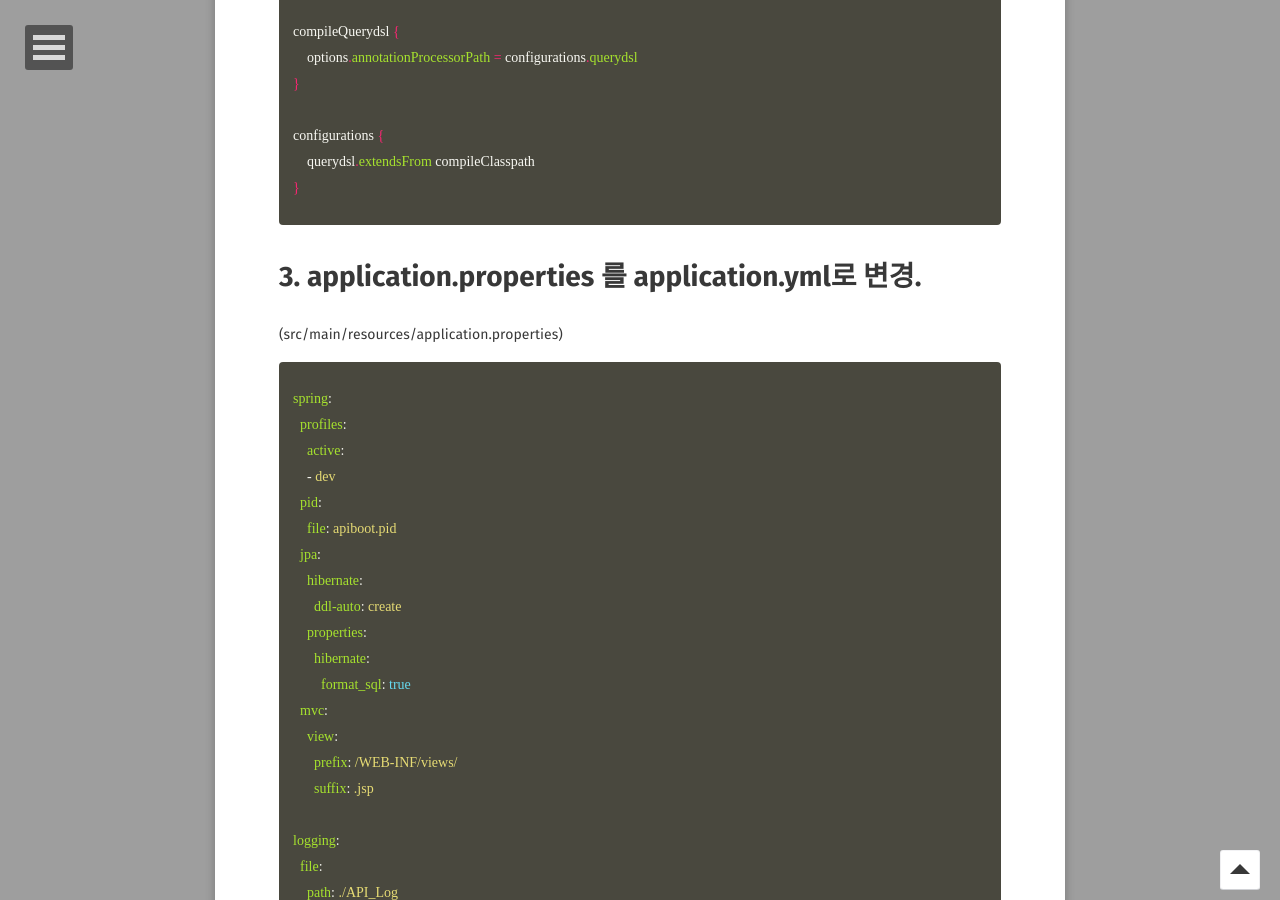
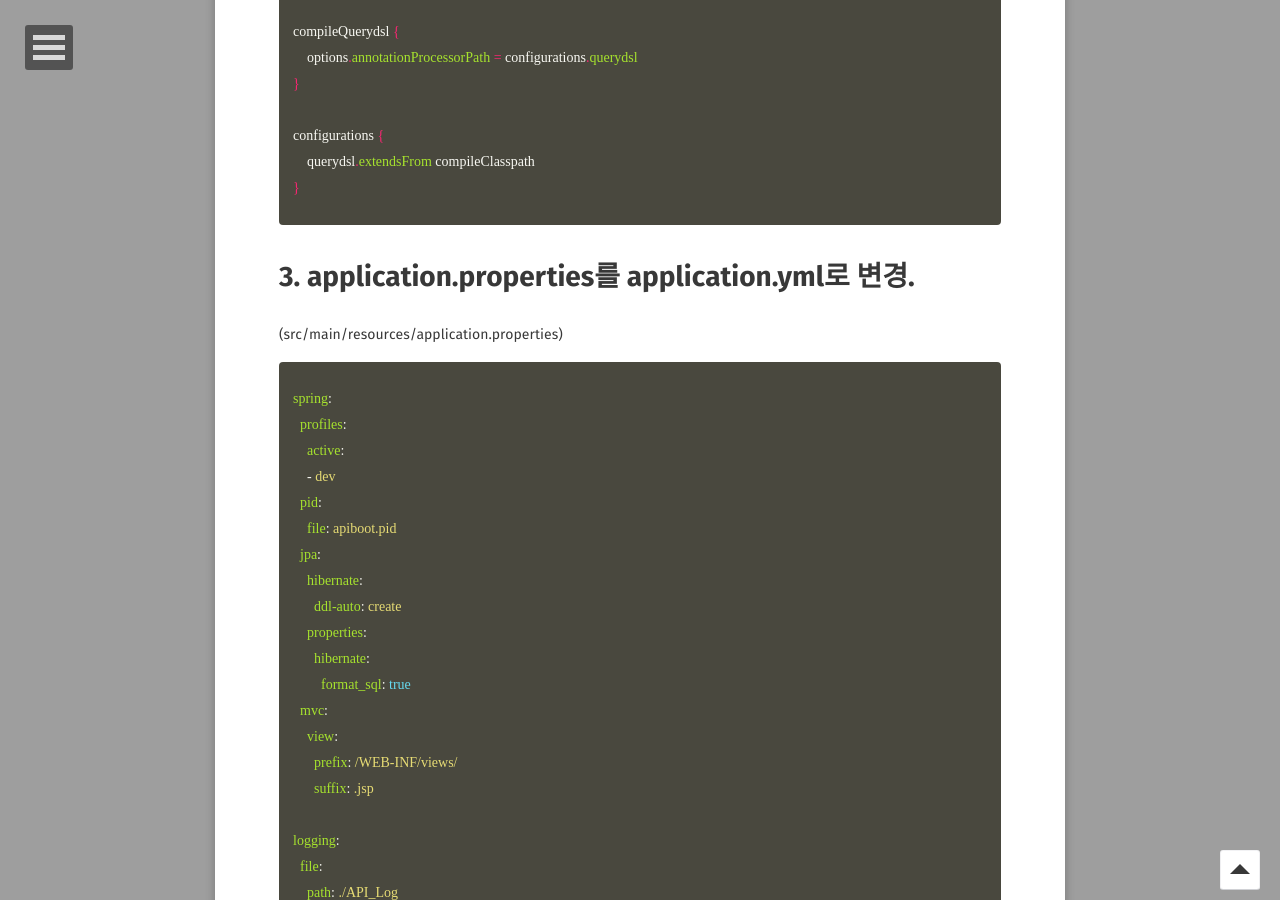
Before and after one commit to GayeonYoon/GayeonYoon.github.io, a Jekyll site: the page built from _posts/2021-07-30-REST_API_POST_1.md, in a window 1280 px wide and 900 px high, scrolled down 5202 px. Built offline with Jekyll 4.4.1, drawn with Linux system fonts in a browser that asks for light colours; some web fonts are replaced.

```diff
--- a/_posts/2021-07-30-REST_API_POST_1.md
+++ b/_posts/2021-07-30-REST_API_POST_1.md
@@ -154,7 +154,7 @@ configurations {
 {% endhighlight %}
 
 
-# 3. application.properties 를 application.yml로 변경.<br>
+# 3. application.properties를 application.yml로 변경.<br>
 (src/main/resources/application.properties)
 
 {% highlight yml %}
```
